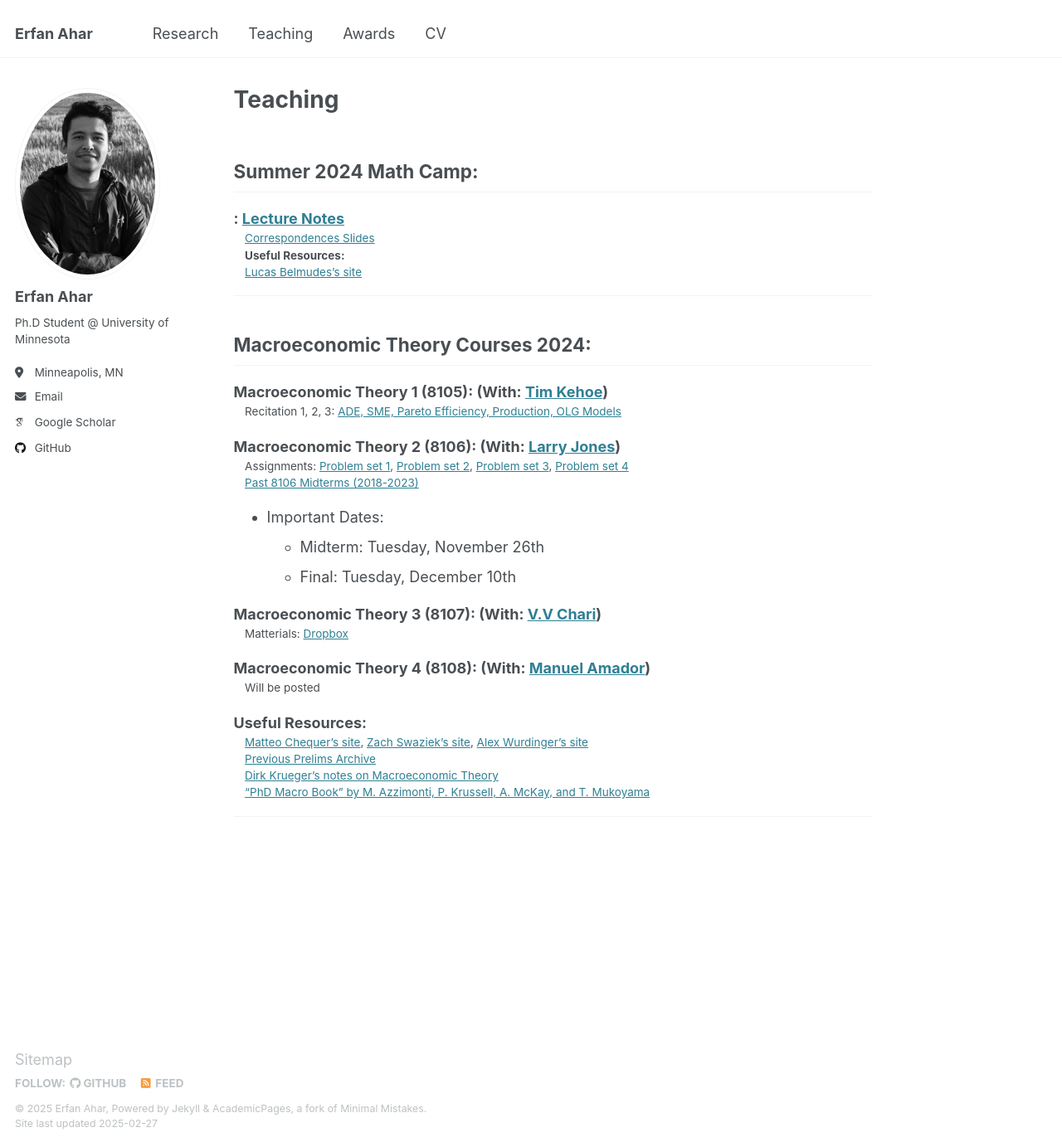
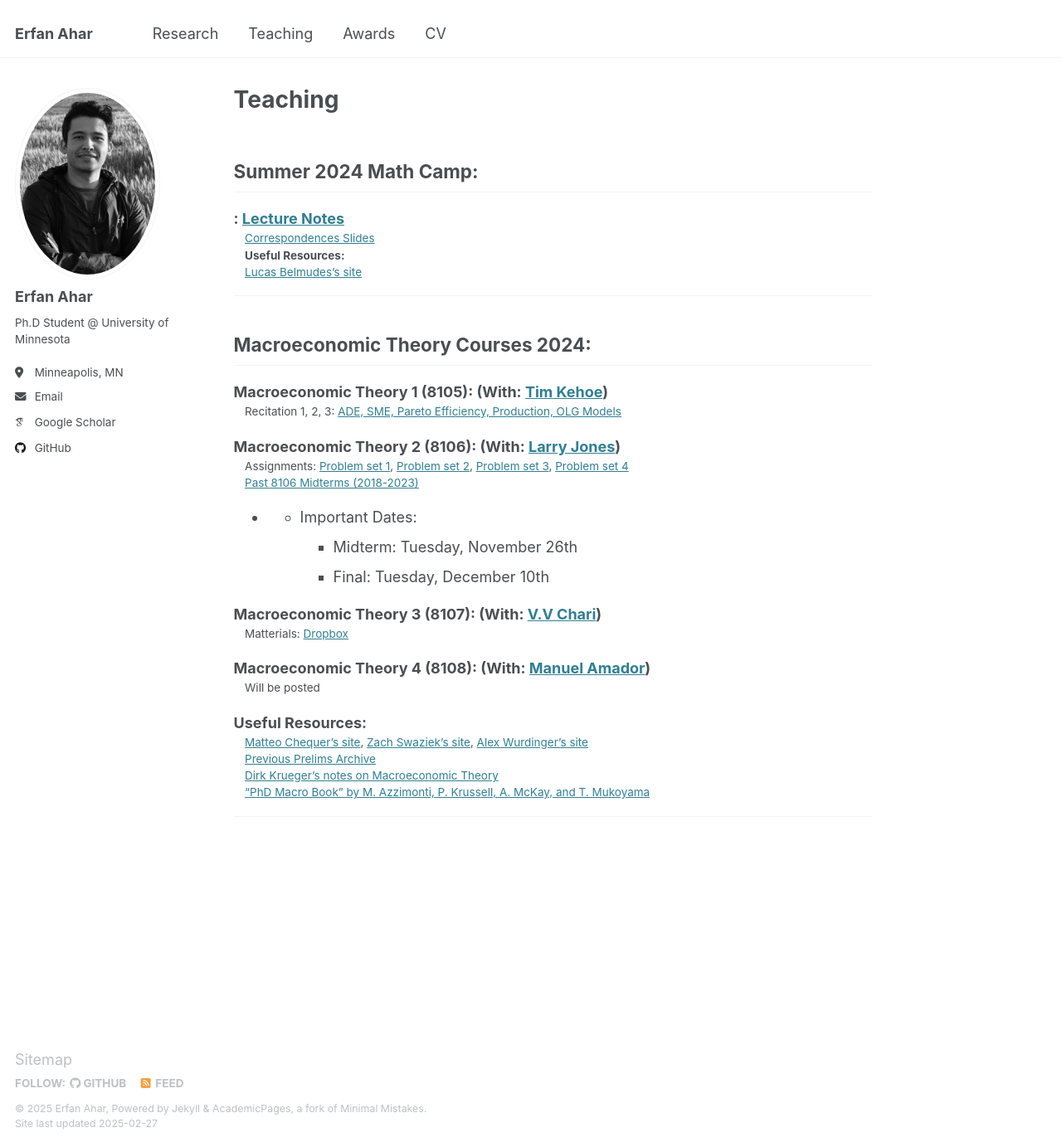
Before and after one commit to ErfanAhar/erfanahar.github.io, a Jekyll site: the page built from _pages/teaching.md, in a window 1280 px wide and 1383 px high. Shown: the whole window at 83% size. Built offline with Jekyll 4.4.1, drawn with Linux system fonts in a browser that asks for light colours; some web fonts are replaced.

```diff
--- a/_pages/teaching.md
+++ b/_pages/teaching.md
@@ -22,9 +22,9 @@ Macroeconomic Theory 2 (8106): (With: [Larry Jones](https://sites.google.com/umn
 : Assignments: [Problem set 1](https://drive.google.com/file/d/1w7J7xFpHLYhpUNq5ES2-wjFxnUbWm4Ek/view?usp=drive_link), [Problem set 2](https://drive.google.com/file/d/1WflTtwx-x9guxdtNa9UNYezm6Pvg1PZ1/view?usp=drive_link), [Problem set 3](https://drive.google.com/file/d/1X2hPZXWvmb72AJ5JKGnldbRHUX9tleV6/view?usp=drive_link), [Problem set 4](https://drive.google.com/file/d/1hiF7NiBVHxLrUDV75N3dtjR_tK-TBMBt/view?usp=drive_link)
 : [Past 8106 Midterms (2018-2023)](https://drive.google.com/file/d/1TK_WVbp0EiMqzSQPlOz5UmdOM5g3A2iJ/view?usp=sharing)
 
-- Important Dates:
-  - Midterm: Tuesday, November 26th
-  - Final: Tuesday, December 10th
+- - Important Dates:
+    - Midterm: Tuesday, November 26th
+    - Final: Tuesday, December 10th
 
 Macroeconomic Theory 3 (8107): (With: [V.V Chari](https://sites.google.com/umn.edu/vvchari/home))
 : Matterials: [Dropbox](https://www.dropbox.com/scl/fo/uyurufl89g833htvujd47/ACeMvge3Lg2mAliQ9baCg4s?rlkey=bkejnuwszm7r55je0u6xfaqmd&st=01dnzm46&dl=0)
```
